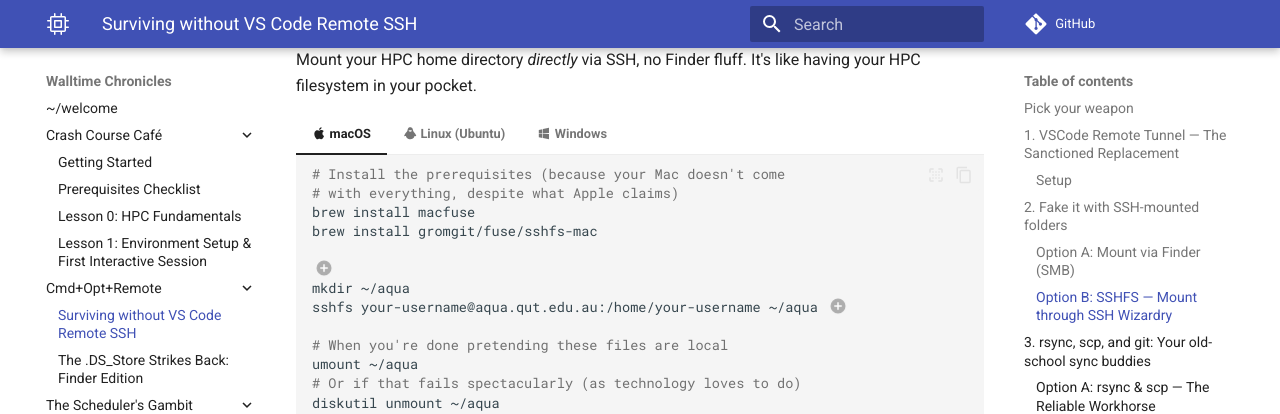
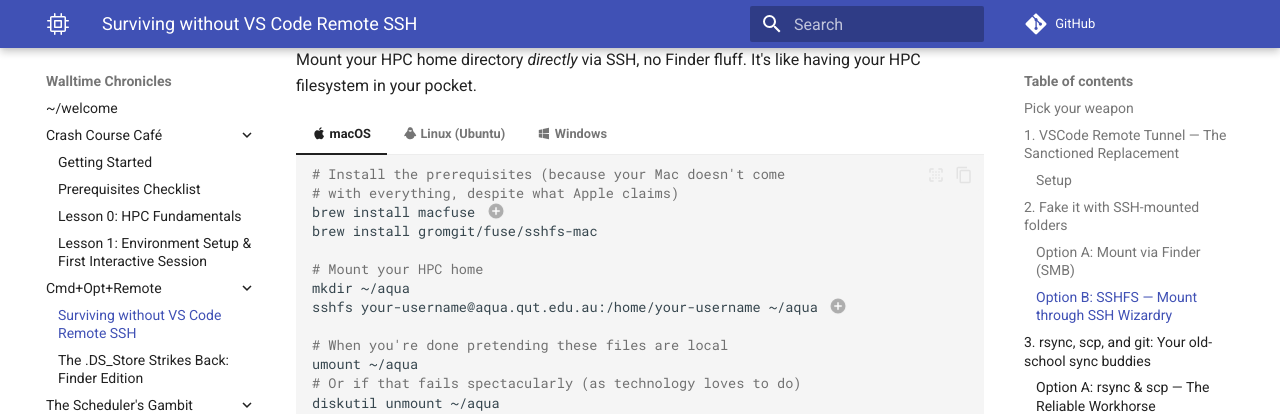
Before and after one commit to ZhipengHe/Walltime-Chronicles, an MkDocs documentation site: the page built from docs/remote-dev/Surviving-without-VS-Code-Remote-SSH.md, in a window 1280 px wide and 900 px high, scrolled down 3612 px. Shown: the top 414 px of the window. Built offline with MkDocs 1.6.1 and Material for MkDocs 9.7.7, drawn with Linux system fonts in a browser that asks for light colours; emoji names are drawn with the system emoji font; comment, search, counter and statistics services are not loaded.

````diff
--- a/docs/remote-dev/Surviving-without-VS-Code-Remote-SSH.md
+++ b/docs/remote-dev/Surviving-without-VS-Code-Remote-SSH.md
@@ -189,10 +189,10 @@ Mount your HPC home directory *directly* via SSH, no Finder fluff. It's like hav
     ```bash
     # Install the prerequisites (because your Mac doesn't come
     # with everything, despite what Apple claims)
-    brew install macfuse
+    brew install macfuse # (1)!
     brew install gromgit/fuse/sshfs-mac
 
-    # Mount your HPC home (1)!
+    # Mount your HPC home
     mkdir ~/aqua
     sshfs your-username@aqua.qut.edu.au:/home/your-username ~/aqua # (2)!
 
````
